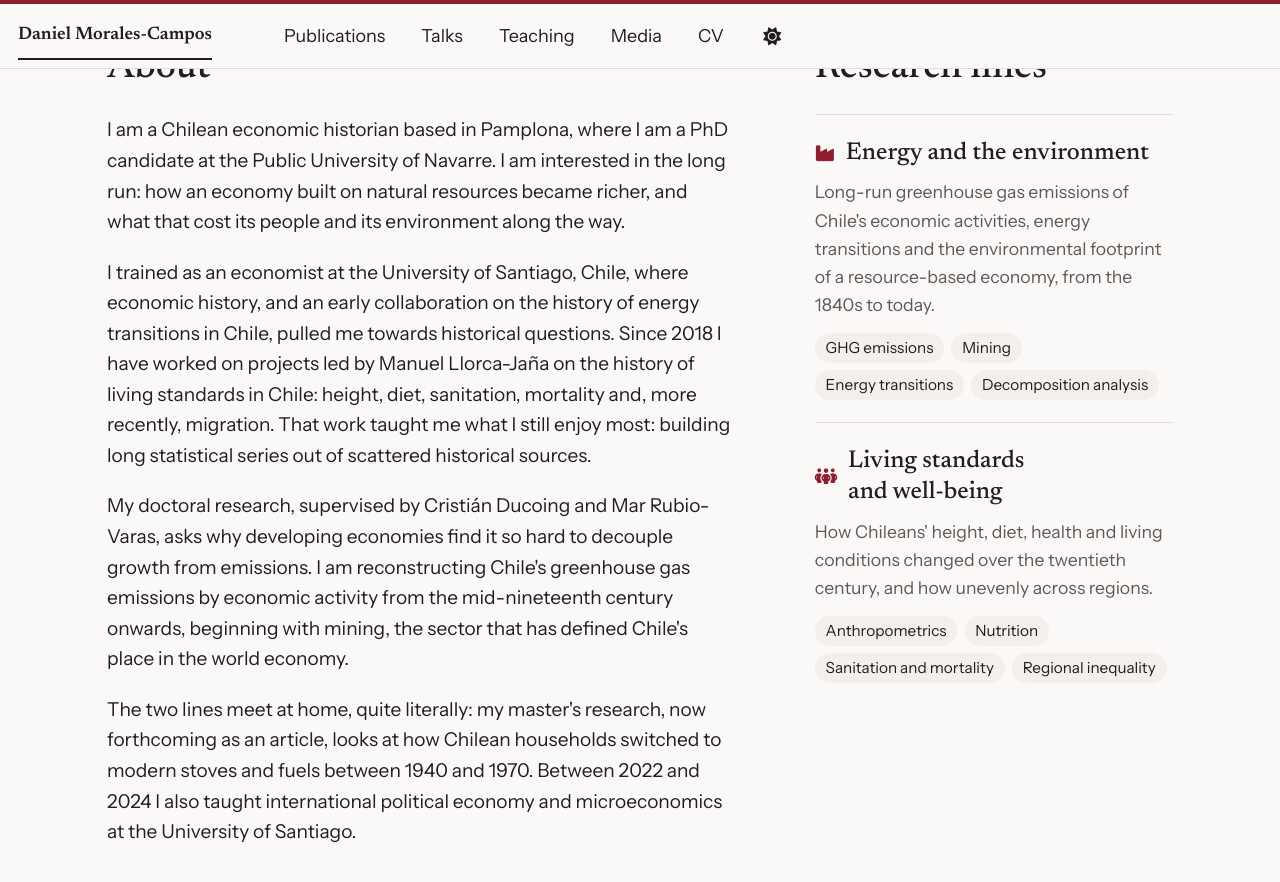
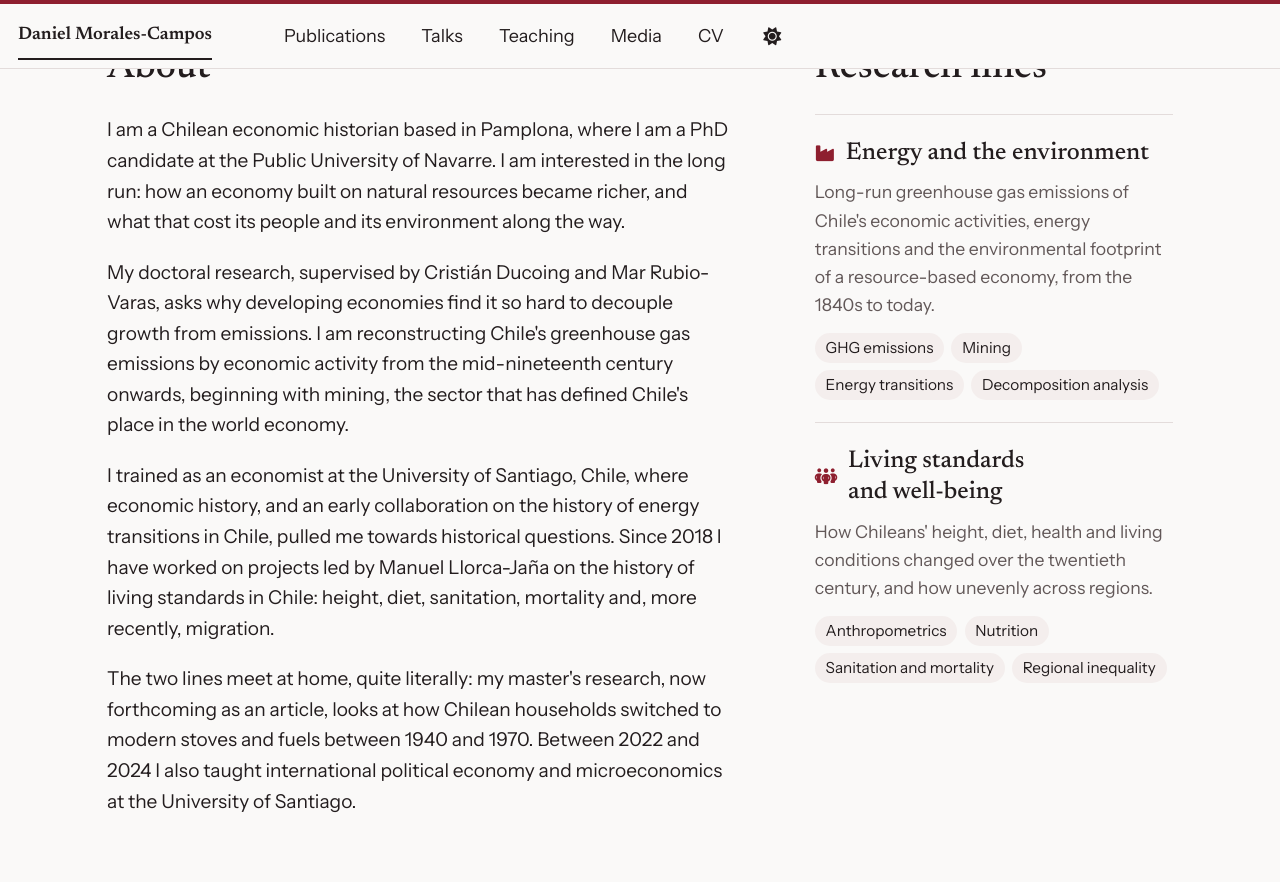
Before and after one commit to danielmoralesc/danielmoralesc.github.io, a Jekyll site: the page built from _pages/about.md, in a window 1280 px wide and 900 px high, scrolled down 1160 px. Shown: the top 882 px of the window. Built offline with Jekyll 4.4.1, drawn with Linux system fonts in a browser that asks for light colours; some web fonts are replaced; a script bundle is joined from its source files by our own code; library files that are not in the unit come from our copies.

Commit message:
About: tesis antes que la trayectoria con Llorca
Daniel prefiere presentar primero la investigación doctoral y quitar la frase sobre construir series estadísticas.

```diff
--- a/_data/resume.json
+++ b/_data/resume.json
@@ -27,8 +27,8 @@
     "summary": "I am an economic historian working on how Chile's modernisation since the nineteenth century has shaped living standards, energy use and the environment. My doctoral research at the Public University of Navarre reconstructs Chile's long-run greenhouse gas emissions by economic activity, extending the national inventory back to the mid-nineteenth century, beginning with the mining sector. Alongside it, I have spent a decade working on the history of living standards in Chile (height, nutrition, sanitation, mortality and migration), mostly with Manuel Llorca-Jaña. My master's research on how Chilean households adopted modern cooking fuels between 1940 and 1970 brings both lines together.",
     "about": [
       "I am a Chilean economic historian based in Pamplona, where I am a PhD candidate at the Public University of Navarre. I am interested in the long run: how an economy built on natural resources became richer, and what that cost its people and its environment along the way.",
-      "I trained as an economist at the University of Santiago, Chile, where economic history, and an early collaboration on the history of energy transitions in Chile, pulled me towards historical questions. Since 2018 I have worked on projects led by Manuel Llorca-Jaña on the history of living standards in Chile: height, diet, sanitation, mortality and, more recently, migration. That work taught me what I still enjoy most: building long statistical series out of scattered historical sources.",
       "My doctoral research, supervised by Cristián Ducoing and Mar Rubio-Varas, asks why developing economies find it so hard to decouple growth from emissions. I am reconstructing Chile's greenhouse gas emissions by economic activity from the mid-nineteenth century onwards, beginning with mining, the sector that has defined Chile's place in the world economy.",
+      "I trained as an economist at the University of Santiago, Chile, where economic history, and an early collaboration on the history of energy transitions in Chile, pulled me towards historical questions. Since 2018 I have worked on projects led by Manuel Llorca-Jaña on the history of living standards in Chile: height, diet, sanitation, mortality and, more recently, migration.",
       "The two lines meet at home, quite literally: my master's research, now forthcoming as an article, looks at how Chilean households switched to modern stoves and fuels between 1940 and 1970. Between 2022 and 2024 I also taught international political economy and microeconomics at the University of Santiago."
     ],
     "researchLines": [
```
